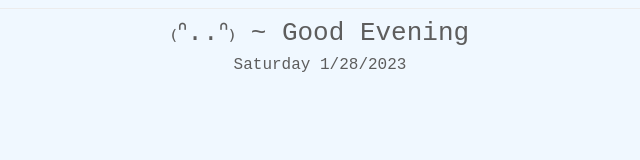
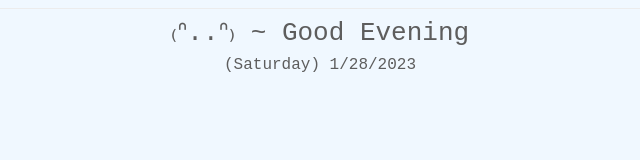
Before and after one commit to BunnieeRee/notion, a plain HTML site: page index.html in a window 1280 px wide. Shown: the top 160 px of the page, 320-960 px from the left. Drawn offline with Linux system fonts and the light colour scheme.

Commit message:
Update index.html

```diff
--- a/index.html
+++ b/index.html
@@ -40,7 +40,7 @@ body{
     var today = new Date();
     var hrs = today.getHours();
     var dayOfWeek = weekday[today.getDay()];
-    var date = dayOfWeek+" " + (today.getMonth()+1) + "/" + today.getDate() +'/'+today.getFullYear() ;
+    var date = "(" + dayOfWeek + ")" + " " + (today.getMonth()+1) + "/" + today.getDate() + "/" + today.getFullYear() ;
 
     var greet;
 
```
